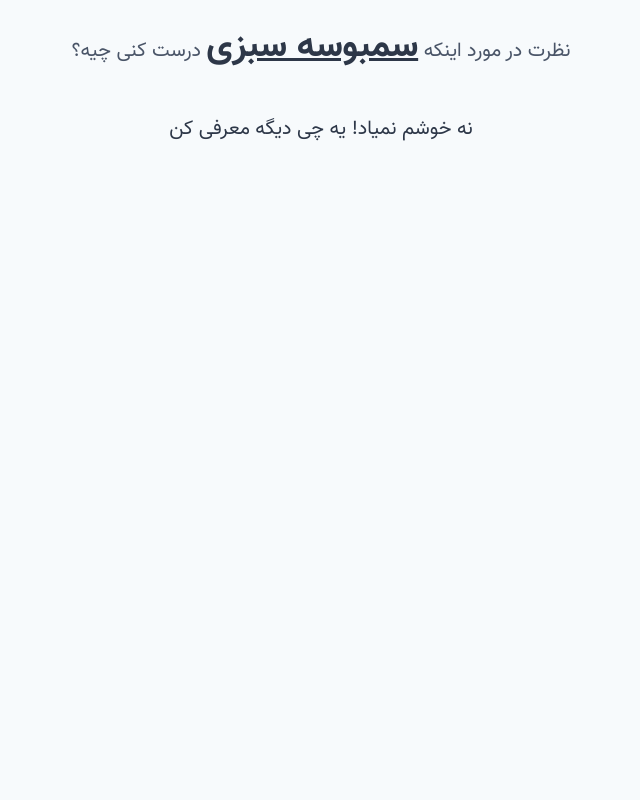
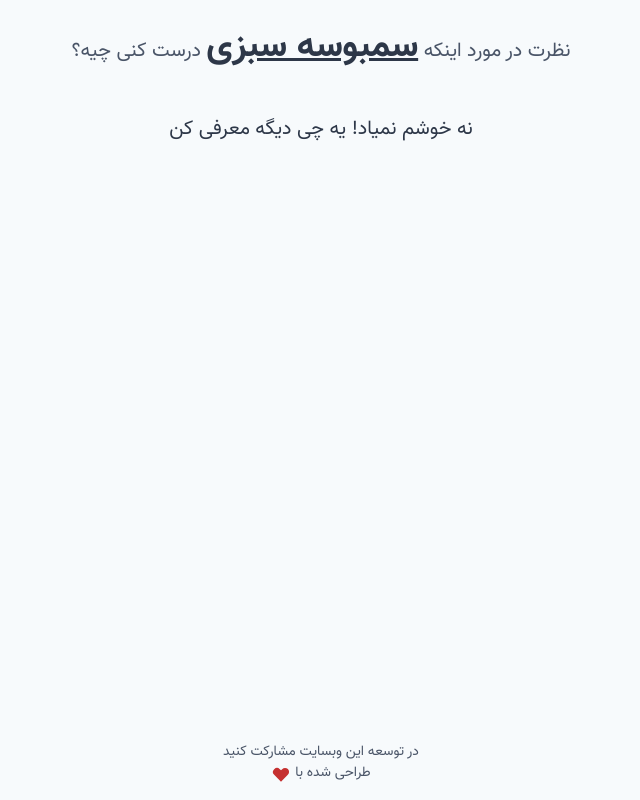
Before and after one commit to sijad/vegipe.ir, a Next.js app: page / in a window 1280 px wide. Shown: the whole page, without its empty margins (459-1099 px from the left). Built offline with nearby package versions, Linux system fonts and the light colour scheme.

Commit message:
add footer

```diff
--- a/pages/_app.tsx
+++ b/pages/_app.tsx
@@ -3,7 +3,35 @@ import { AppProps } from 'next/app';
 import '../style.css';
 
 function App({ Component, pageProps }: AppProps) {
-  return <Component {...pageProps} />;
+  return (
+    <>
+      <Component {...pageProps} />
+      <footer className="w-full text-center absolute py-4 bottom-0 border-on-background">
+        <div className="w-full flex items-center justify-center text-sm">
+          <a
+            className="hover:underline"
+            href="https://github.com/sijad/vegipe.ir"
+          >
+            {'در توسعه این وبسایت مشارکت کنید'}
+          </a>
+        </div>
+        <div className="w-full flex items-center justify-center text-sm">
+          {'طراحی شده با'}
+          <svg
+            className="mr-1 h-5 w-5 text-red-700"
+            fill="currentColor"
+            viewBox="0 0 20 20"
+          >
+            <path
+              clipRule="evenodd"
+              d="M3.172 5.172a4 4 0 015.656 0L10 6.343l1.172-1.171a4 4 0 115.656 5.656L10 17.657l-6.828-6.829a4 4 0 010-5.656z"
+              fillRule="evenodd"
+            />
+          </svg>
+        </div>
+      </footer>
+    </>
+  );
 }
 
 export default App;
```
